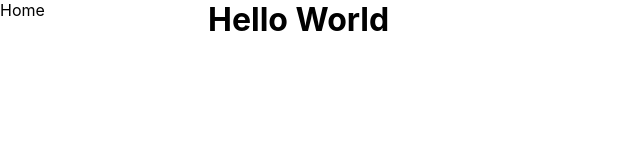
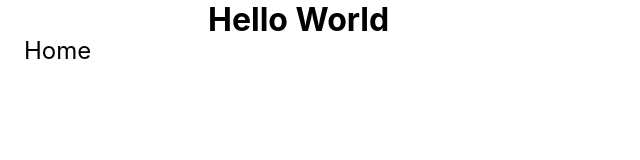
Before and after one commit to lucamarial/DJL-Client, a React (Create React App) app: page / in a window 1280 px wide. Shown: the top 160 px of the page, without its empty margins (0-640 px from the left). Built offline with nearby package versions, Linux system fonts and the light colour scheme.

Commit message:
Changes padding of list items and adds font stylig to paragraph

```diff
--- a/src/components/NavBar/navbar.css
+++ b/src/components/NavBar/navbar.css
@@ -2,6 +2,11 @@
 	width: 13em;
 	height: 100%;
 	position: fixed;
+}
+
+.sidebar p {
+  font-size: 1.5rem;
+  margin: 1.5em 1em;
 }
 
 .sidebar ul {
@@ -13,7 +18,7 @@
 }
 
 .sidebar li {
-  padding: 0.5em 0;
+  padding: 0.75em 0;
 }
 
 .sidebar li .main {
@@ -27,7 +32,7 @@
   position: relative;
 }
 
-.sidebar a:after {
+.sidebar ul a:after {
 	content: '';
   position: absolute;
   overflow: hidden;
@@ -40,10 +45,10 @@
 	transition: width 0.3s ease-out;
 }
 
-.sidebar a:hover:after {
+.sidebar ul a:hover:after {
   width: 100%;
 }
 
-.sidebar a:focus {
+.sidebar ul a:focus {
   color: #e7717d;
 }
```
